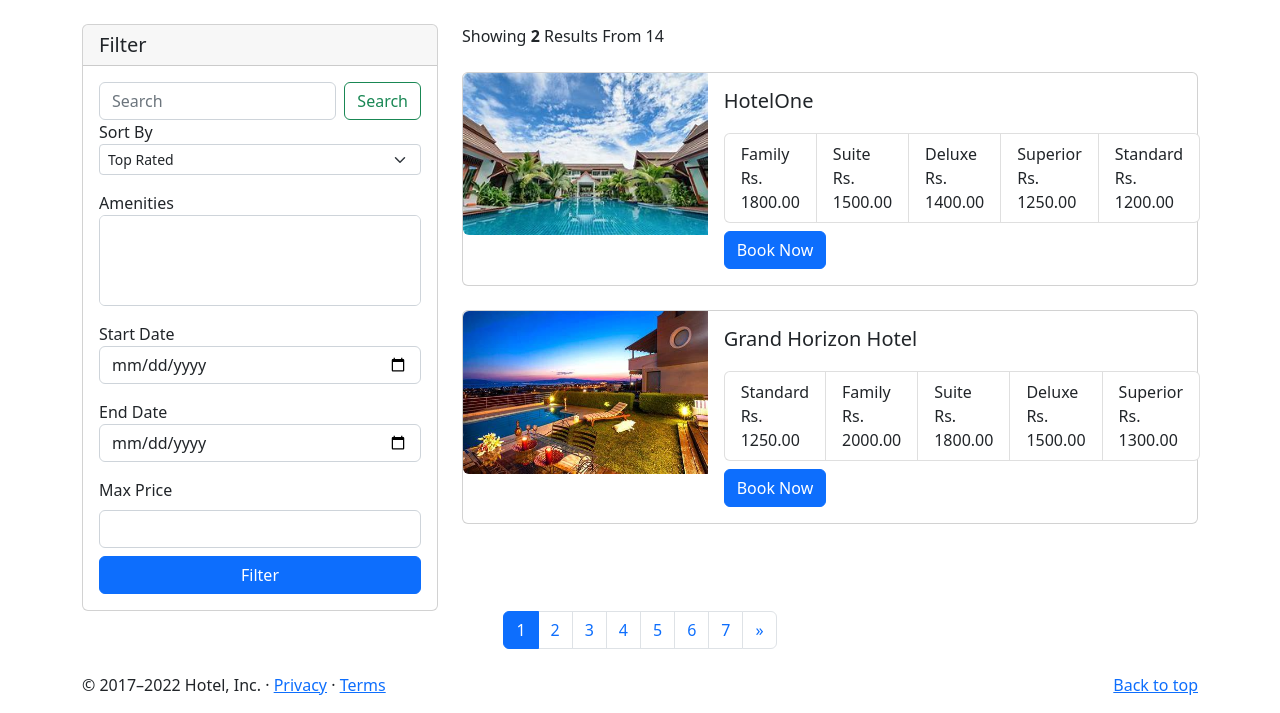
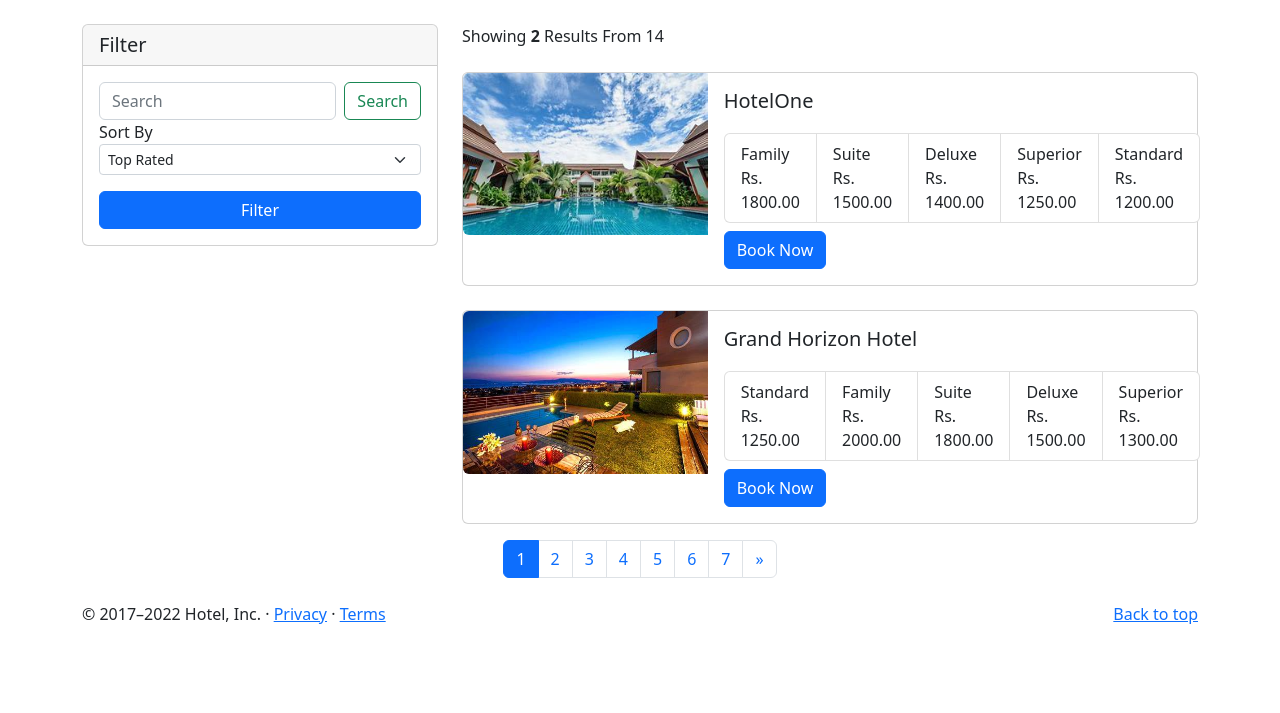
Before and after one commit to syedhannan-33/Hotel_Broker, a Django app: page / in a window 1280 px wide. Shown: the part 556-1269 px from the top of the page. After the commit the page ends 1180 px from the top, so only its background shows below. Run offline with Django 4.2, Linux system fonts and the light colour scheme; data comes from the database, SQL or seed files in the repository; both versions use the stored data as it was after the commit; lists and menus that the app fills with data are empty.

Commit message:
Eval Done

```diff
--- a/home/models.py
+++ b/home/models.py
@@ -192,32 +192,7 @@ class Payments(models.Model):
     def __str__(self):
         return f"Payment of {self.Amount} ({self.method}) - {self.booking} [{self.Status}]"
 
-    def calculate_amount(self):
-        """Calculate the payment amount based on room price, nights, and tax."""
-        if not self.booking or not self.booking.room or not self.booking.tax:
-            raise ValueError("Booking, room, or tax information is missing.")
 
-        # Get the price per night and the number of nights
-        price_per_night = self.booking.room.price_per_night
-        nights = (self.booking.end_date - self.booking.start_date).days
-
-        # Calculate the base amount (price per night * number of nights)
-        base_amount = price_per_night * nights
-
-        # Get the tax percentage and apply it to the base amount
-        tax_percentage = self.booking.tax.percentage
-        tax_amount = (base_amount * tax_percentage) / Decimal('100')
-
-        # Final amount includes base amount + tax
-        final_amount = base_amount + tax_amount
-        return final_amount
-
-    def save(self, *args, **kwargs):
-        """Override save method to calculate the amount before saving."""
-        # Calculate and set the amount before saving the payment instance
-        if self.Amount is None:  # Calculate amount only if not already set
-            self.Amount = self.calculate_amount()
-        super().save(*args, **kwargs)
 
 class Review(models.Model):
     """Model Class"""
--- a/home/views.py
+++ b/home/views.py
@@ -1,3 +1,6 @@
+
+from django.shortcuts import get_object_or_404, render, redirect
+from django.contrib import messages
 from django.shortcuts import render, redirect , get_object_or_404
 from django.contrib.auth import authenticate, logout, login
 from django.contrib import messages
@@ -8,6 +11,7 @@ from django.db.models import Q
 from django.core.paginator import Paginator
 from datetime import datetime
 from django.db.models import Min, Max
+from decimal import Decimal
 
 
 
@@ -52,7 +56,10 @@ def index(request):
 
     if search:
         hotels = hotels.filter(
-            Q(name__icontains=search)
+            Q(name__icontains=search) |  # Search in hotel name
+            Q(location__city__icontains=search) |  # Search in city
+            Q(location__state__icontains=search) |  # Search in state
+            Q(location__country__icontains=search)  # Search in country
         ).distinct()
 
     if sort_by:
@@ -63,16 +70,6 @@ def index(request):
             # Get the maximum price for each hotel based on room prices
             hotels = hotels.annotate(max_price=Max('rooms__price_per_night')).order_by('-max_price')
 
-    if price:
-        hotels = hotels.filter(hotel_price__lte=Decimal(price))
-
-    if startdate and enddate:
-        unbooked_hotels = []
-        for hotel in hotels:
-            valid = check_booking(hotel.id, hotel.room_count, startdate, enddate)
-            if valid:
-                unbooked_hotels.append(hotel)
-        hotels = unbooked_hotels
 
     hotels = hotels.distinct()
     p = Paginator(hotels, 2)
@@ -195,6 +192,10 @@ def get_hotel(request, id):
             messages.error(request, 'Invalid date format. Please use YYYY-MM-DD.')
             return render(request, 'home/hotel.html', context)
 
+        if(checkin_date > checkout_date):
+            messages.error(request, 'Invalid Date Selection')
+            return render(request, 'home/hotel.html', context)
+
         # Filter available rooms based on the selected room type
         # Filter available rooms based on the selected room type (using 'type' instead of 'room_type')
         available_rooms = hotel.rooms.filter(is_Booked=False, room_type=broom_type)
@@ -265,9 +266,6 @@ def cancel_booking(request, booking_id):
     return redirect('my_bookings')
 
 
-from django.shortcuts import get_object_or_404, render, redirect
-from django.contrib import messages
-
 def pay_booking(request, booking_id):
     # Fetch the booking to be paid
     booking = get_object_or_404(Booking, id=booking_id)
@@ -283,7 +281,7 @@ def pay_booking(request, booking_id):
     # Calculate the total amount
     price_per_night = booking.room.price_per_night
     sub_total = num_nights * price_per_night
-    tax = sub_total * tax_rate
+    tax = sub_total * (tax_rate/Decimal(100))
     total = sub_total + tax
 
     if request.method == 'POST':
@@ -293,6 +291,14 @@ def pay_booking(request, booking_id):
 
         booking.room.is_Booked = True
         booking.room.save()
+
+        Payments.objects.create(
+            booking=booking,
+            date=datetime.now(),
+            Amount=total,
+            method=Payments.MethodChoice.Online,  # Assuming payment is online; modify as needed
+            Status=Payments.StatusChoice.Paid
+        )
 
         messages.success(request, f'Your booking with ID {booking.id} has been successfully confirmed.')
 
--- a/templates/home/index.html
+++ b/templates/home/index.html
@@ -153,39 +153,7 @@ Welcome To hotel.com
                                         {% endif %}>
                                             Price High To Low</option>
                                     </select>
-                                </div>
 
-
-                                <label for="selectAmenity">
-                                    Amenities
-                                </label>
-                                <select class="form-select" multiple aria-label="multiple select example"
-                                    id='selectAmenity' name="selectAmenity">
-
-
-
-                                    {% for amenity in amenities %}
-                                    <option value="{{amenity.amenity_name}}"
-                                    {% if amenity.amenity_name in selected_amenities %} selected {% endif %}>{{amenity.amenity_name}}</option>
-                                    {% endfor %}
-                                </select>
-                                <label for="startDate" class='mt-3'>
-                                    Start Date
-                                </label>
-                                <input type="date" name="startDate" class="form-control" id="startDate"
-                                    name="startDate" min='{{date}}'>
-                                <label for="endDate" class="mt-3">
-                                    End Date
-                                </label>
-                                <input type="date" name="endDate" class="form-control" id="endDate" name="endDate" min='{{date}}'>
-                                <div class="mt-3">
-
-                                    <label for="customRange2" class="form-label">Max Price</label>
-                                    <input type="number" class="form-control mb-2" id="price" name="price"
-                                    {% if max_value %}
-                                    value='{{max_value}}'
-                                    {% endif %}
-                                >
                                 </div>
                                 <div class="d-grid">
                                     <button class="btn btn-primary d-block" type="submit">
```
Also changed, not shown: db.sqlite3, media/hotels/hotel_1_GIe8WAV.jpg (added), media/hotels/hotel_1_TDTDMPF.jpg (added), media/hotels/hotel_3_mOuxDjc.jpg (added), media/hotels/hotel_5_htMD546.jpg (added), media/hotels/pexels-pixabay-164595_sa3djzQ.jpg (added), media/hotels/pexels-pixabay-271624_CF1rfvv_6hVincK.jpg (added), media/hotels/pexels-thorsten-technoman-338504_olpQE2k.jpg (added).
